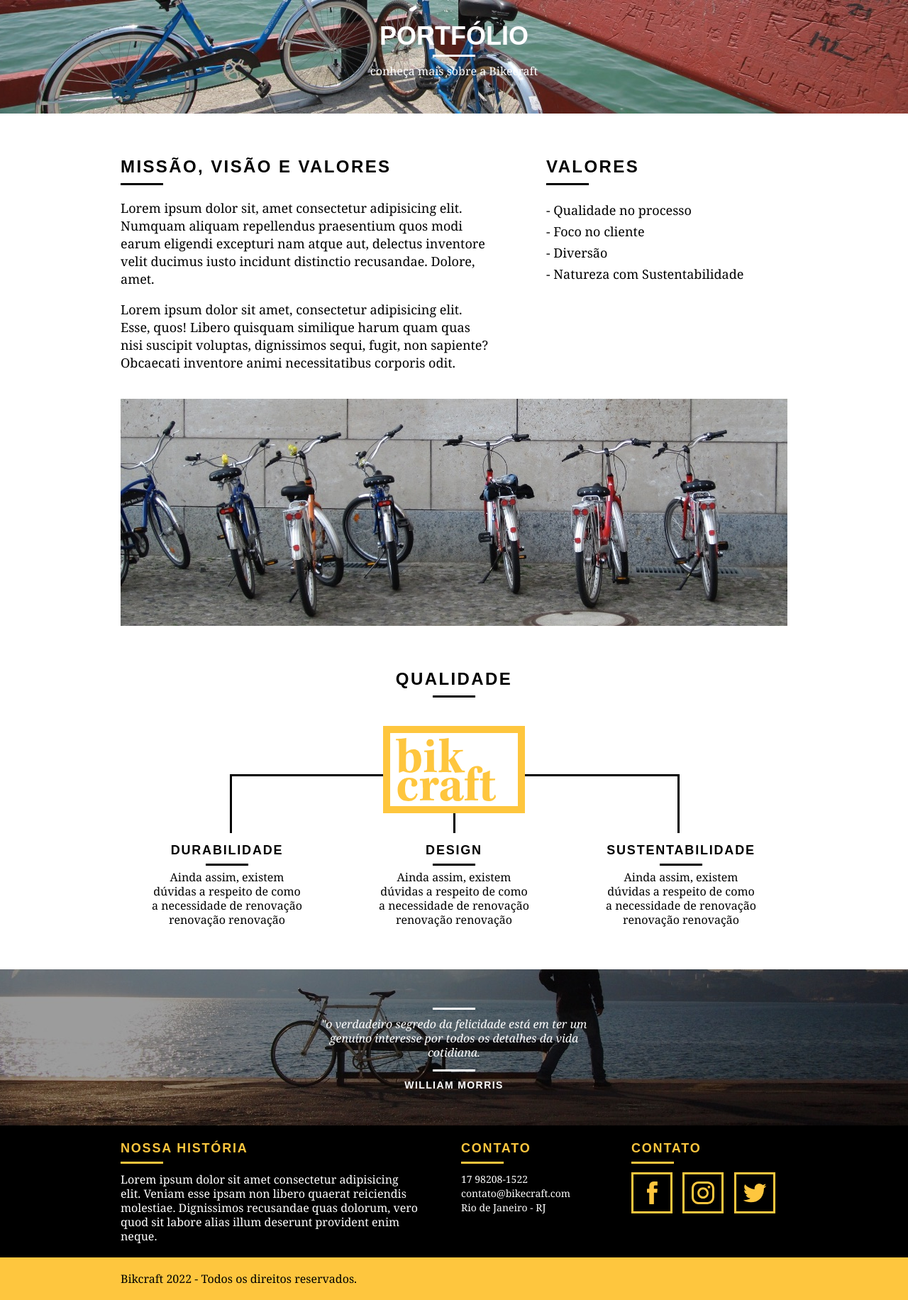
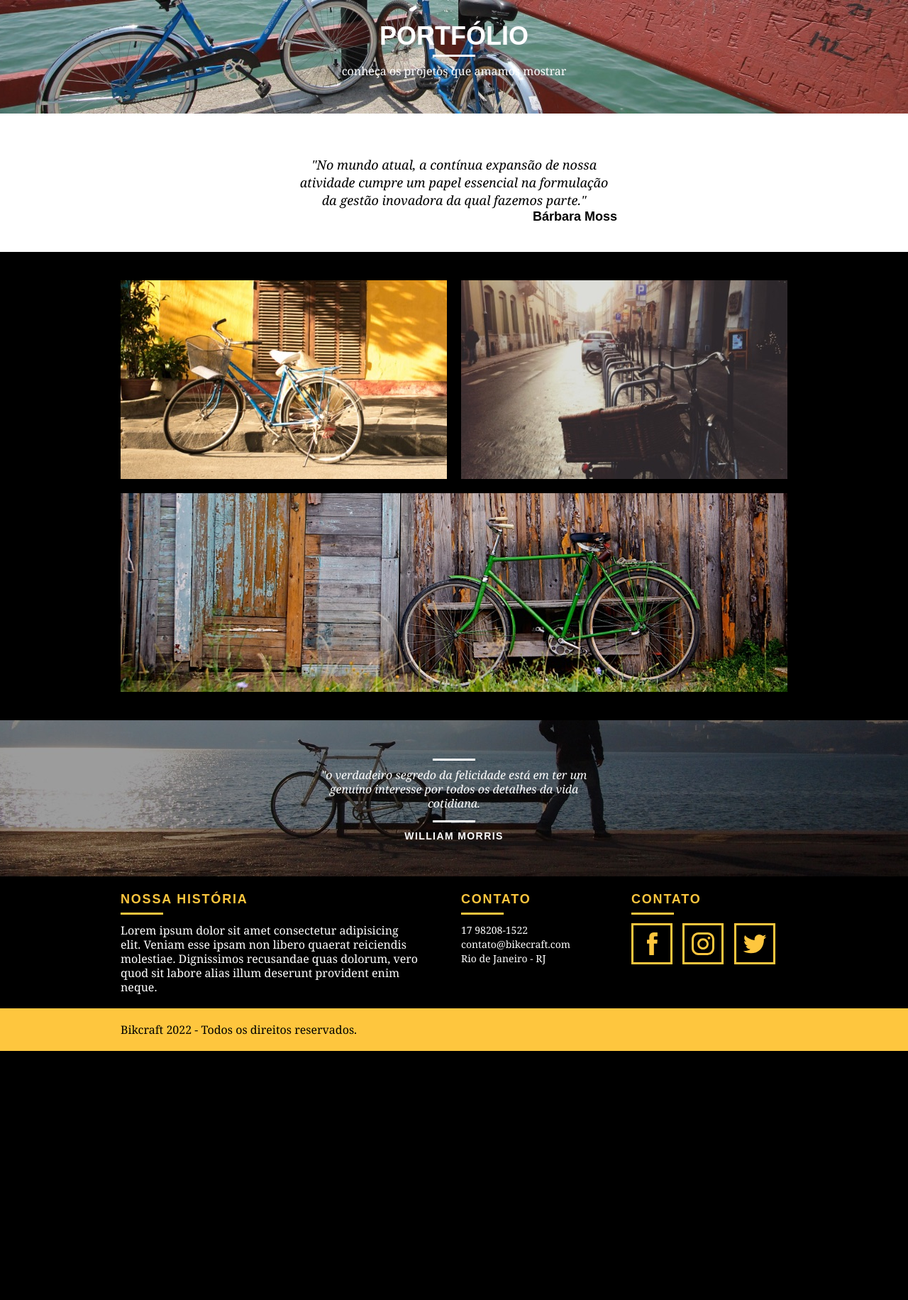
Before and after one commit to conchal/projeto-html-css, a PHP site: page /portfolio.html in a window 1280 px wide. Shown: the part 92-1924 px from the top of the page at 71% size. After the commit the page ends 1573 px from the top, so only its background shows below. Run offline with PHP 8.4, Linux system fonts and the light colour scheme.

Commit message:
finish portfolio

```diff
--- a/css/portfolio.css
+++ b/css/portfolio.css
@@ -1,25 +1,25 @@
-.interna_sobre {
+.interna_portfolio {
   background: url("../img/bg-portfolio.jpg") no-repeat center;
   background-size: cover;
 }
 
-.missao_sobre {
-  padding-top: 60px;
+.quote_clientes {
+  padding: 60px 0;
+  max-width: 460px;
+  margin: 0 auto;
 }
 
-.missao_sobre p {
+.quote_clientes p {
+  text-align: center;
+  font-family: Georgia, "Times New Roman", Times, serif;
   font-size: 18px;
   line-height: 25px;
-  margin-bottom: 1em;
-  padding-right: 60px;
+  font-style: italic;
 }
 
-.missao_sobre ul li {
-  font-family: Georgia, "Times New Roman", Times, serif;
+.quote_clientes cite {
   font-size: 18px;
-  line-height: 30px;
+  font-weight: bold;
+  float: right;
+  font-style: normal;
 }
-
-.foto_equipe {
-  padding-top: 20px;
-}
--- a/portfolio.html
+++ b/portfolio.html
@@ -31,52 +31,29 @@
     </div>
   </header>
 
-  <section class="introducao_interna interna_sobre">
+  <section class="introducao_interna interna_portfolio">
     <div class="container">
       <h1>Portfólio</h1>
-      <p>conheça mais sobre a Bikecraft</p>
+      <p>conheça os projetos que amamos mostrar</p>
     </div>
   </section>
 
-  <section class="missao_sobre container">
-    <div class="grid-10">
-      <h2 class="subtitulo_interno">Missão, visão e valores</h2>
-      <p>Lorem ipsum dolor sit, amet consectetur adipisicing elit. Numquam aliquam repellendus praesentium quos modi earum eligendi excepturi nam atque aut, delectus inventore velit ducimus iusto incidunt distinctio recusandae. Dolore, amet.</p>
-      <p>Lorem ipsum dolor sit amet, consectetur adipisicing elit. Esse, quos! Libero quisquam similique harum quam quas nisi suscipit voluptas, dignissimos sequi, fugit, non sapiente? Obcaecati inventore animi necessitatibus corporis odit.</p>
-    </div>
+  <section class="container">
+    <blockquote class="quote_clientes">
+      <p>"No mundo atual, a contínua expansão de nossa atividade cumpre um papel essencial na formulação da gestão inovadora da qual fazemos parte."
+      </p>
+      <cite>Bárbara Moss</cite>
+    </blockquote>
+  </section>
 
-    <div class="grid-6">
-      <h2 class="subtitulo_interno">Valores</h2>
-      <ul>
-        <li>- Qualidade no processo</li>
-        <li>- Foco no cliente</li>
-        <li>- Diversão</li>
-        <li>- Natureza com Sustentabilidade</li>
+  <section class="portfolio">
+    <div class="container">
+      <ul class="portfolio_lista">
+        <li class="grid-8"><img src="img/portfolio/passeio.jpg" alt="Bike Passeio"></li>
+        <li class="grid-8"><img src=" img/portfolio/retro.jpg" alt="Bike Retro"></li>
+        <li class="grid-16"><img src=" img/portfolio/esporte.jpg" alt="Bike Esporte"></li>
       </ul>
     </div>
-
-    <div class="grid-16 foto_equipe">
-      <img src="img/equipe-bikcraft.jpg" alt="Bikcraft Equipe" srcset="">
-    </div>
-  </section>
-
-  <section class="qualidade container">
-    <h2 class="subtitulo">Qualidade</h2>
-    <img src="img/bikcraft-qualidade.svg" alt="Bike Qualidade">
-    <ul class="qualidade_lista">
-      <li class="grid-1-3">
-        <h3>Durabilidade</h3>
-        <p>Ainda assim, existem dúvidas a respeito de como a necessidade de renovação renovação renovação</p>
-      </li>
-      <li class="grid-1-3">
-        <h3>Design</h3>
-        <p>Ainda assim, existem dúvidas a respeito de como a necessidade de renovação renovação renovação</p>
-      </li>
-      <li class="grid-1-3">
-        <h3>Sustentabilidade</h3>
-        <p>Ainda assim, existem dúvidas a respeito de como a necessidade de renovação renovação renovação</p>
-      </li>
-    </ul>
   </section>
 
   <section class="quebra">
```
